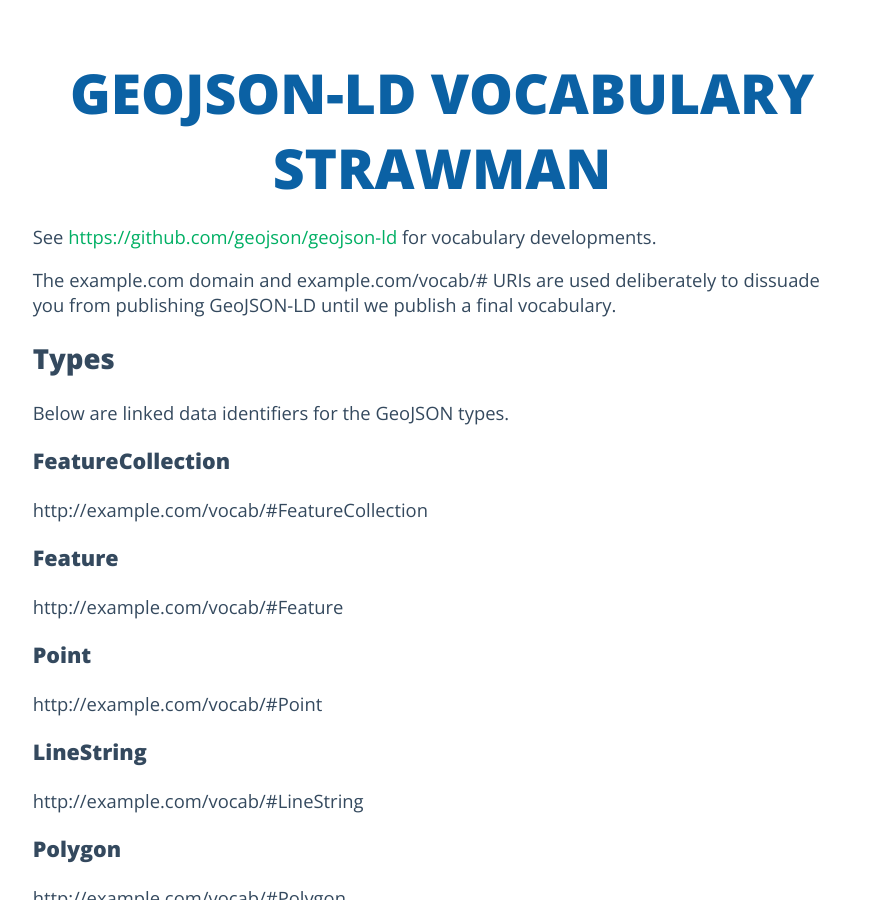
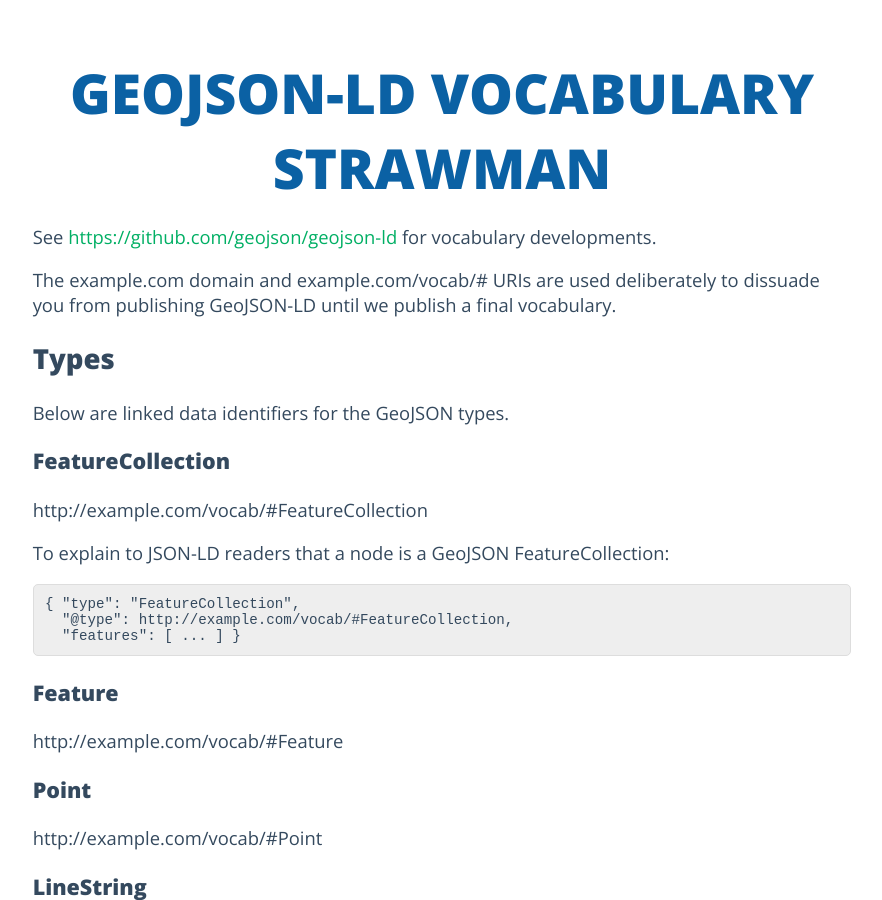
Before and after one commit to geojson/geojson.github.io, a Jekyll site: the page built from vocab.md, in a window 1280 px wide and 900 px high. Shown: the whole window, without its empty margins (198-1080 px from the left). Built offline with Jekyll 4.4.1, drawn with Linux system fonts in a browser that asks for light colours; Markdown is read by kramdown in place of the engine named in the settings.

Commit message:
Include concrete type example.

````diff
--- a/vocab.md
+++ b/vocab.md
@@ -18,6 +18,14 @@ Below are linked data identifiers for the GeoJSON types.
 ### FeatureCollection
 
 http://example.com/vocab/#FeatureCollection
+
+To explain to JSON-LD readers that a node is a GeoJSON FeatureCollection:
+
+```
+{ "type": "FeatureCollection",
+  "@type": http://example.com/vocab/#FeatureCollection,
+  "features": [ ... ] }
+```
 
 ### Feature
 
````
